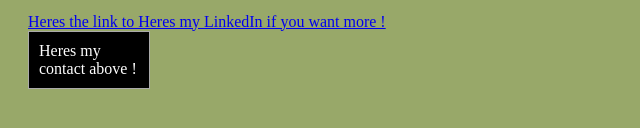
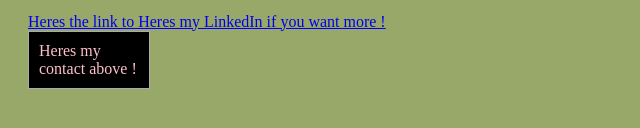
Before and after one commit to Jamielee005/Jamielee005.github.io, a plain HTML site: page index.html in a window 1280 px wide. Shown: the part 518-646 px from the top of the page, 0-640 px from the left. Drawn offline with Linux system fonts and the light colour scheme.

Commit message:
change header

```diff
--- a/index.html
+++ b/index.html
@@ -62,7 +62,8 @@
     }
   </style>
 
-  <div class="main">Heres my contact above !</div>
+  <div id="special" class="main">Heres my contact above !</div>
+
 
 
 </html>
```
